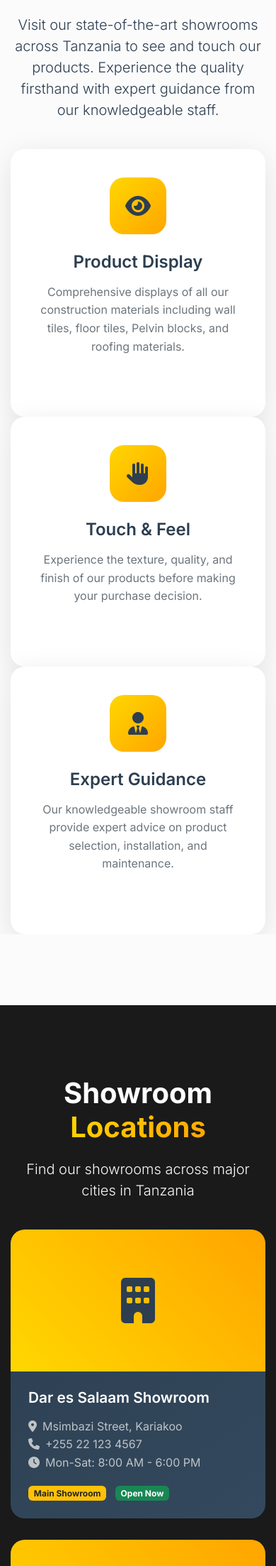
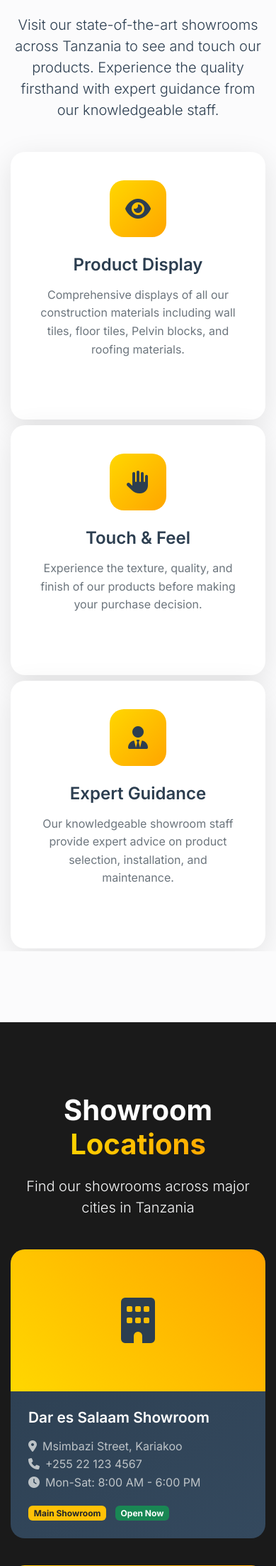
Before and after one commit to snavid/Stumartcot-Construction, a Flask app: page /showrooms in a window 390 px wide. Shown: the part 605-2811 px from the top of the page at 71% size. Run offline with Flask 3, Linux system fonts and the light colour scheme; parts of the project's set-up code (start-up, migrations or seed data) failed here and were passed over; some libraries are stand-ins or nearby versions.

Commit message:
updated responsive ui features like my and justify content center

```diff
--- a/website/static/main.css
+++ b/website/static/main.css
@@ -1487,7 +1487,7 @@ product-card .views-btn {
 
   /* Hero Section Mobile Optimization */
   .hero {
-    height: 100vh;
+    height: auto;
     padding: 120px 0 30px; /* Increased top padding for mobile navbar */
     width: 100% !important;
     max-width: 100vw !important;
@@ -3628,12 +3628,7 @@ Ecommerce Styles */
   overflow-x: hidden;
 }
 
-.floating-category-button {
-  position: fixed;
-  bottom: 20px;
-  right: 20px;
-  z-index: 1000;
-}
+
 
 .btn-floating {
   border-radius: 50px;
--- a/website/templates/showrooms.html
+++ b/website/templates/showrooms.html
@@ -29,7 +29,7 @@
         </div>
 
         <div class="row">
-          <div class="col-lg-4 col-md-6">
+          <div class="col-lg-4 col-md-6 my-1">
             <div class="feature-card fade-in-up">
               <div class="feature-icon">
                 <i class="fas fa-eye"></i>
@@ -42,7 +42,7 @@
             </div>
           </div>
 
-          <div class="col-lg-4 col-md-6">
+          <div class="col-lg-4 col-md-6 my-1">
             <div class="feature-card fade-in-up">
               <div class="feature-icon">
                 <i class="fas fa-hand-paper"></i>
@@ -55,7 +55,7 @@
             </div>
           </div>
 
-          <div class="col-lg-4 col-md-6">
+          <div class="col-lg-4 col-md-6 my-1">
             <div class="feature-card fade-in-up">
               <div class="feature-icon">
                 <i class="fas fa-user-tie"></i>
@@ -82,7 +82,7 @@
         </div>
 
         <div class="row">
-          <div class="col-lg-4 col-md-6">
+          <div class="col-lg-4 col-md-6 my-1">
             <div class="product-card fade-in-left">
               <div class="product-image">
                 <i class="fas fa-building"></i>
@@ -102,7 +102,7 @@
             </div>
           </div>
 
-          <div class="col-lg-4 col-md-6">
+          <div class="col-lg-4 col-md-6 my-1">
             <div class="product-card fade-in-up">
               <div class="product-image">
                 <i class="fas fa-store-alt"></i>
@@ -122,7 +122,7 @@
             </div>
           </div>
 
-          <div class="col-lg-4 col-md-6">
+          <div class="col-lg-4 col-md-6 my-1">
             <div class="product-card fade-in-right">
               <div class="product-image">
                 <i class="fas fa-home"></i>
@@ -154,7 +154,7 @@
         </div>
 
         <div class="row">
-          <div class="col-lg-6">
+          <div class="col-lg-6 my-1">
             <div class="feature-card fade-in-left">
               <div class="feature-icon">
                 <i class="fas fa-palette"></i>
@@ -173,7 +173,7 @@
             </div>
           </div>
 
-          <div class="col-lg-6">
+          <div class="col-lg-6 my-1">
             <div class="feature-card fade-in-right">
               <div class="feature-icon">
                 <i class="fas fa-calculator"></i>
@@ -204,7 +204,7 @@
         </div>
 
         <div class="row">
-          <div class="col-lg-3 col-md-6">
+          <div class="col-lg-3 col-md-6 my-1">
             <div class="location-card fade-in-up">
               <div class="location-icon">
                 <i class="fas fa-th-large"></i>
@@ -217,7 +217,7 @@
             </div>
           </div>
 
-          <div class="col-lg-3 col-md-6">
+          <div class="col-lg-3 col-md-6 my-1">
             <div class="location-card fade-in-up">
               <div class="location-icon">
                 <i class="fas fa-layer-group"></i>
@@ -230,7 +230,7 @@
             </div>
           </div>
 
-          <div class="col-lg-3 col-md-6">
+          <div class="col-lg-3 col-md-6 my-1">
             <div class="location-card fade-in-up">
               <div class="location-icon">
                 <i class="fas fa-cube"></i>
@@ -243,7 +243,7 @@
             </div>
           </div>
 
-          <div class="col-lg-3 col-md-6">
+          <div class="col-lg-3 col-md-6 my-1">
             <div class="location-card fade-in-up">
               <div class="location-icon">
                 <i class="fas fa-home"></i>
@@ -327,7 +327,7 @@
         </div>
 
         <div class="row">
-          <div class="col-lg-4 col-md-6">
+          <div class="col-lg-4 col-md-6 my-1">
             <div class="feature-card fade-in-up">
               <div class="feature-icon">
                 <i class="fas fa-calendar-alt"></i>
@@ -340,7 +340,7 @@
             </div>
           </div>
 
-          <div class="col-lg-4 col-md-6">
+          <div class="col-lg-4 col-md-6 my-1">
             <div class="feature-card fade-in-up">
               <div class="feature-icon">
                 <i class="fas fa-clipboard-list"></i>
@@ -353,7 +353,7 @@
             </div>
           </div>
 
-          <div class="col-lg-4 col-md-6">
+          <div class="col-lg-4 col-md-6 my-1">
             <div class="feature-card fade-in-up">
               <div class="feature-icon">
                 <i class="fas fa-camera"></i>
@@ -377,7 +377,8 @@
           <p>
             Experience our products firsthand and get expert advice for your construction project
           </p>
-          <a href="/contact" class="cta-button me-3" style="
+          <div class="d-flex justify-content-around">
+            <a href="/contact" class="cta-button me-3" style="
           background: transparent;
           border: 2px solid var(--primary-yellow);
           color:#0d6efd;
@@ -395,6 +396,8 @@
           >
             <i class="fas fa-phone me-2"></i>Call Showroom
           </a>
+          </div>
+
         </div>
       </div>
     </section>
```
Also changed, not shown: website/templates/construction-consultants.html (+8 -5 lines), website/templates/factories.html (+12 -9 lines), website/templates/retail-shops.html (+14 -11 lines), website/templates/technical-support.html (+16 -13 lines).
